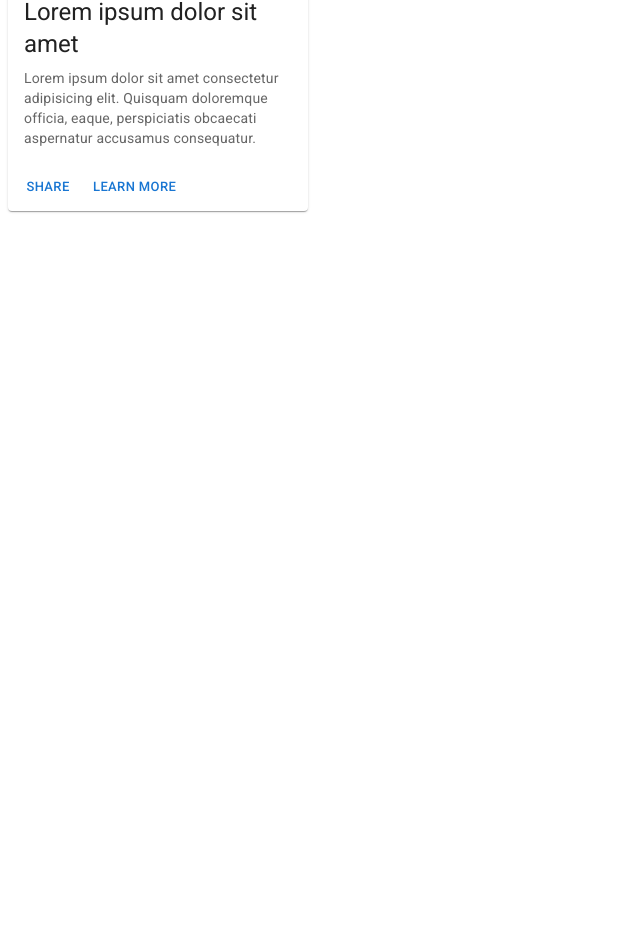
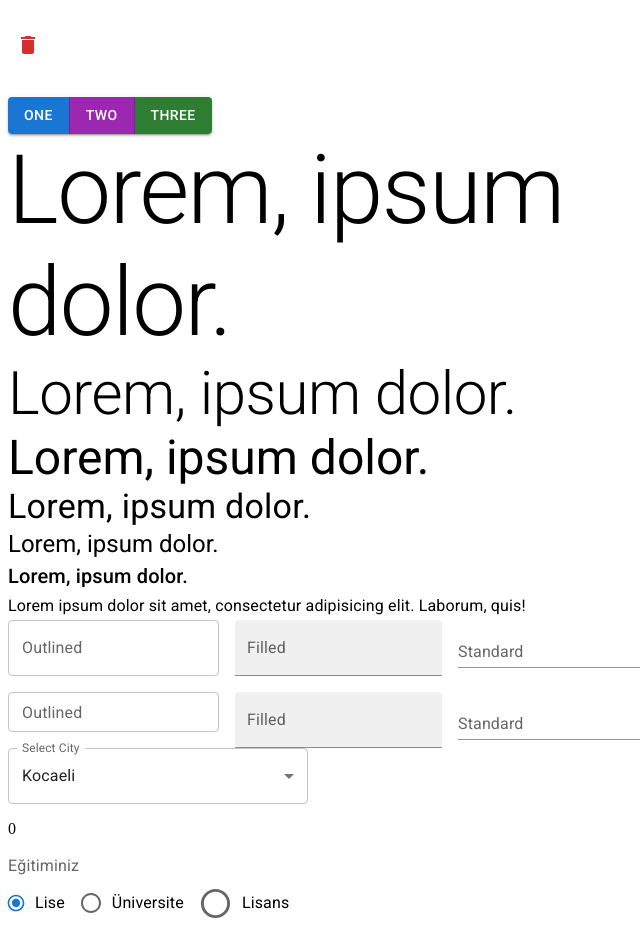
Before and after one commit to serhatece/React-Tutorial-2, a React (Vite) app in the folder 7-react-MUI/: page / in a window 1280 px wide. Shown: the part 178-1118 px from the top of the page, without its empty margins (0-640 px from the left). Before the commit the page ends 800 px from the top, so only its background shows below. Built offline with nearby package versions, Linux system fonts and the light colour scheme.

Commit message:
Update App.jsx

```diff
--- a/7-react-MUI/src/App.jsx
+++ b/7-react-MUI/src/App.jsx
@@ -9,12 +9,12 @@ import CardUsage from "./components/CardUsage";
 function App() {
   return (
     <>
-      {/* <ButtonUsage /> */}
-      {/* <TypeGraphyUsage /> */}
-      {/* <TextFieldUsage /> */}
-      {/* <SelectUsage /> */}
-      {/* <RadioButton /> */}
-      {/* <CheckBoxUsage /> */}
+      {<ButtonUsage />}
+      {<TypeGraphyUsage />}
+      {<TextFieldUsage />}
+      {<SelectUsage />}
+      {<RadioButton />}
+      {<CheckBoxUsage />}
       <CardUsage />
     </>
   );
```
